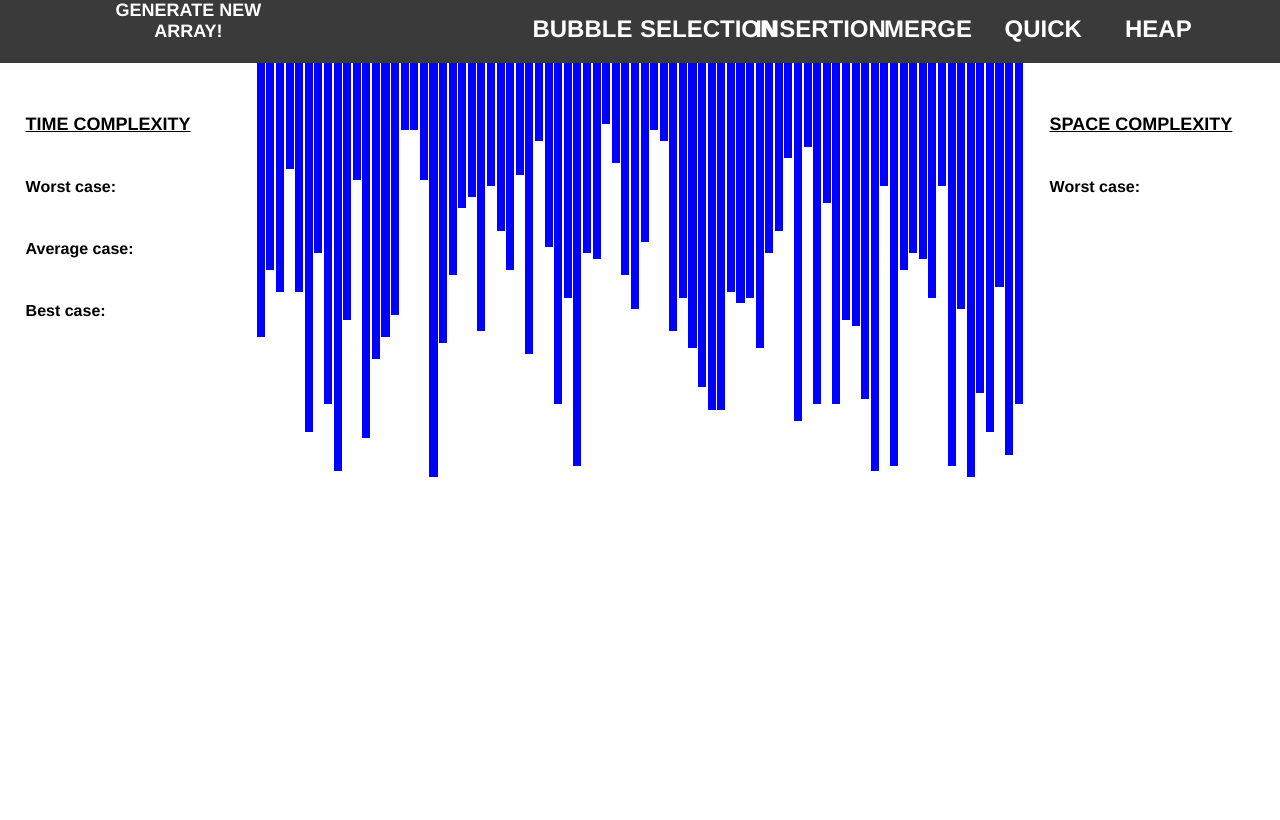
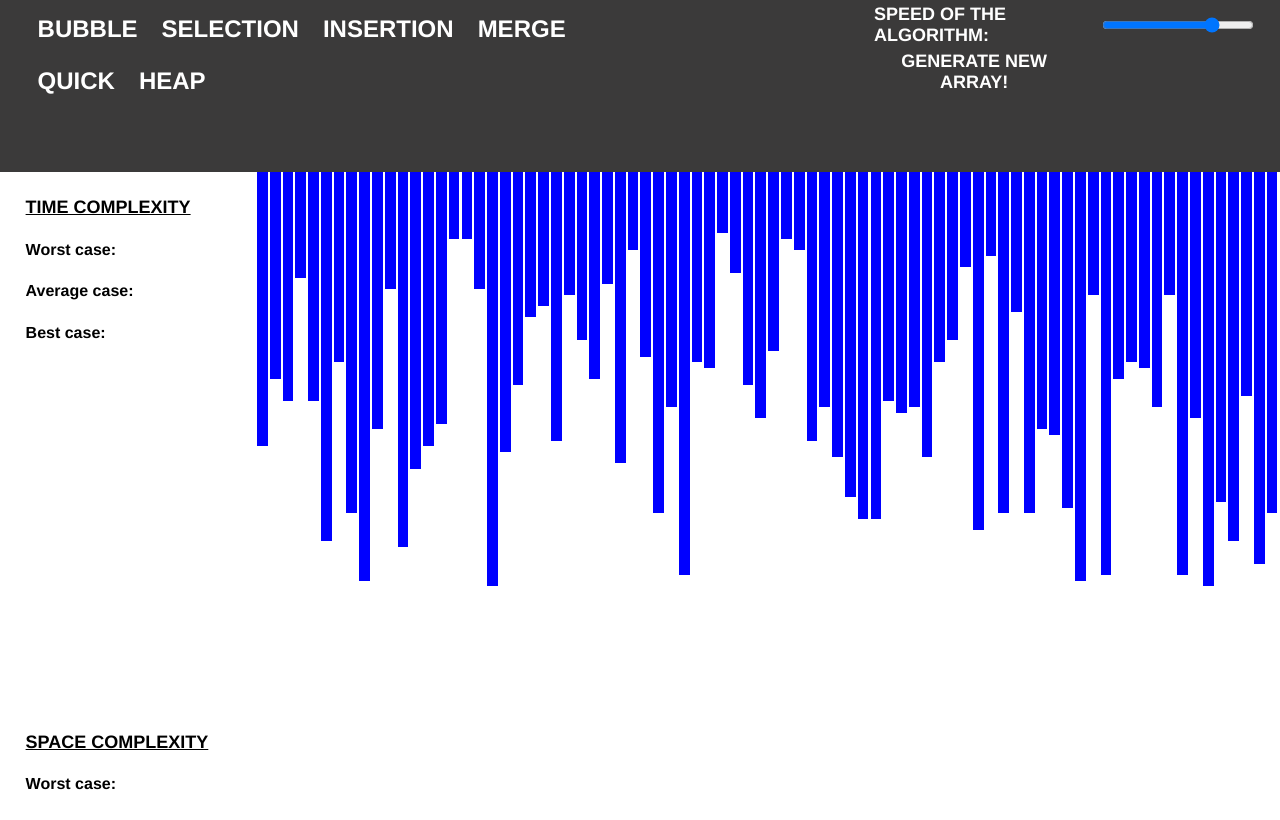
Before and after one commit to anant200/Sorting-Algorithm, a plain HTML site: page Sorting-visualizer-main/Sorting-visualizer-main/index.html in a window 1280 px wide. Shown: the part 101-921 px from the top of the page. Before the commit the page ends 800 px from the top, so only its background shows below. Drawn offline with Linux system fonts and the light colour scheme; a script that the page names is missing.

Commit message:
Update style.css

```diff
--- a/Sorting-visualizer-main/Sorting-visualizer-main/css/style.css
+++ b/Sorting-visualizer-main/Sorting-visualizer-main/css/style.css
@@ -1,7 +1,7 @@
 * {
   margin: 0px;
   padding: 0px;
-  font-family: 'Helvetica Neue', Helvetica, Arial, sans-serif;
+  font-family: "Helvetica Neue", Helvetica, Arial, sans-serif;
   font-size: large;
   font-weight: bold;
   text-transform: uppercase;
@@ -10,20 +10,22 @@
 nav {
   background-color: #3b3a3a;
   color: white;
-  display: -ms-grid;
-  display: grid;
-  -ms-grid-columns: 30% 60%;
-      grid-template-columns: 30% 60%;
-  -webkit-column-gap: 10%;
-          column-gap: 10%;
-  padding: 0% 5%;
+  /* display: -ms-grid; */
+  display: flex;
+  flex-direction: row-reverse;
+  justify-content: space-between;
+  /* -ms-grid-columns: 30% 60%; */
+  /* grid-template-columns: 30% 60%; */
+  /* -webkit-column-gap: 10%; */
+  /* column-gap: 10%; */
+  padding: 1% 2%;
 }
 
 nav .array-inputs {
   display: -ms-grid;
   display: grid;
   -ms-grid-columns: 60% 40%;
-      grid-template-columns: 60% 40%;
+  grid-template-columns: 60% 40%;
   place-content: center;
   padding: 5% 0%;
 }
@@ -36,16 +38,17 @@ nav .array-inputs #a_speed {
   padding: 5% 0%;
 }
 
-nav .array-inputs #a_generate {
+nav #a_generate {
   background-color: transparent;
+  width: 200px;
   border: none;
   outline: none;
   color: white;
-  padding: 4% 0% 0% 0%;
-  padding-left: 20%;
+  padding: 2% 2%;
 }
 
-nav .array-inputs #a_generate:hover {
+nav #a_generate:hover {
+  background-color: blue;
   cursor: pointer;
 }
 
@@ -55,8 +58,8 @@ nav .header_right {
   display: flex;
   -webkit-box-orient: vertical;
   -webkit-box-direction: normal;
-      -ms-flex-direction: column;
-          flex-direction: column;
+  -ms-flex-direction: column;
+  flex-direction: column;
 }
 
 nav .header_right .nav-heading {
@@ -67,11 +70,12 @@ nav .header_right .nav-heading {
 
 nav .header_right .algos {
   display: -ms-grid;
-  display: grid;
-  -ms-grid-columns: (16.66667%)[6];
-      grid-template-columns: repeat(6, 16.66667%);
+  display: flex;
+  flex-wrap: wrap;
+  /* -ms-grid-columns: (16.66667%) [6];
+  grid-template-columns: repeat(6, 16.66667%);
   place-content: center;
-  padding: 2% 0%;
+  padding: 2% 0%; */
 }
 
 nav .header_right .algos button {
@@ -79,7 +83,7 @@ nav .header_right .algos button {
   border: none;
   color: white;
   outline: none;
-  padding: 5% 0%;
+  padding: 2% 2%;
   font-size: x-large;
 }
 
@@ -116,16 +120,16 @@ nav .header_right .algos .butt_unselected:hover {
 section {
   display: -ms-grid;
   display: grid;
-  -ms-grid-columns: 20% 60% 20%;
-      grid-template-columns: 20% 60% 20%;
+  -ms-grid-columns: 20% 80%;
+  grid-template-columns: 20% 80%;
 }
 
 section .Complexity_Containers {
-  margin-top: 20%;
+  margin-top: 10%;
 }
 
 section .Complexity_Containers .Pair_Definitions {
-  margin-top: 20%;
+  margin-top: 10%;
 }
 
 section .Complexity_Containers .Pair_Definitions p {
@@ -138,7 +142,7 @@ section .Complexity_Containers .Pair_Definitions p.Sub_Heading {
 }
 
 section #Info_Cont1 {
-  padding: 20% 10%;
+  padding: 10%;
 }
 
 section #Info_Cont1 h3 {
@@ -154,7 +158,9 @@ section #array_container {
 }
 
 section #Info_Cont2 {
-  padding: 20% 10%;
+  padding-left: 10%;
+  padding-right: 10%;
+  padding-bottom: 10%;
 }
 
 section #Info_Cont2 h3 {
@@ -165,11 +171,22 @@ section #Info_Cont2 h3 {
   display: none;
 }
 
+@media (max-width: 480px) {
+  nav {
+    display: flex;
+    flex-direction: column-reverse;
+  }
+
+  section {
+    display: flex;
+    flex-direction: column-reverse;
+  }
+
+  section #array_container {
+    height: 25vh;
+  }
+}
 /*
-@media (max-width: 480px)//Mobiles
-{
-
-}
 
 @media (min-width: 481px) and (max-width: 1250px)//Tablets
 {
```
